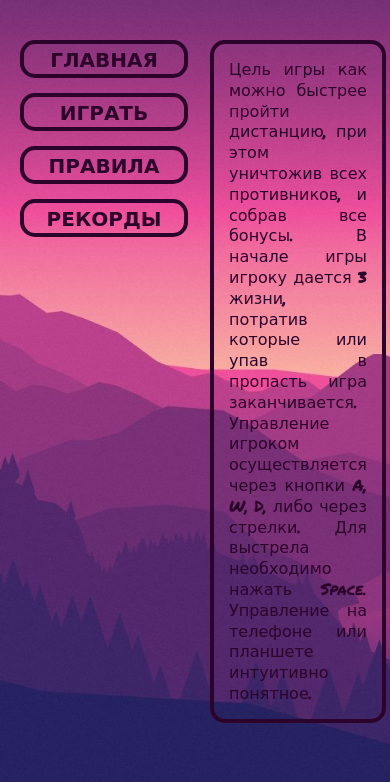
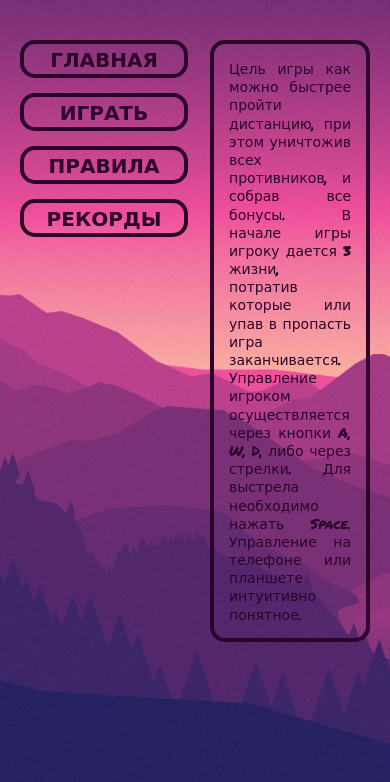
Before and after one commit to VitaliKozhurov/kozhurov_game.github.io, a plain HTML site: page index.html in a window 390 px wide. Both pictures are taken after a click on the item "ПРАВИЛА". Drawn offline with nearby package versions, Linux system fonts and the light colour scheme; no server answers.

Commit message:
font-size

```diff
--- a/style.css
+++ b/style.css
@@ -166,7 +166,7 @@ body {
    }
 
    #rules {
-      font-size: 20px;
+      font-size: 18px;
       left: 270px;
       padding: 15px;
    }
@@ -221,10 +221,12 @@ body {
 
    #rules {
       left: 210px;
+      font-size: 14px;
    }
 
    #records {
       left: 210px;
+
    }
 }
 
```
